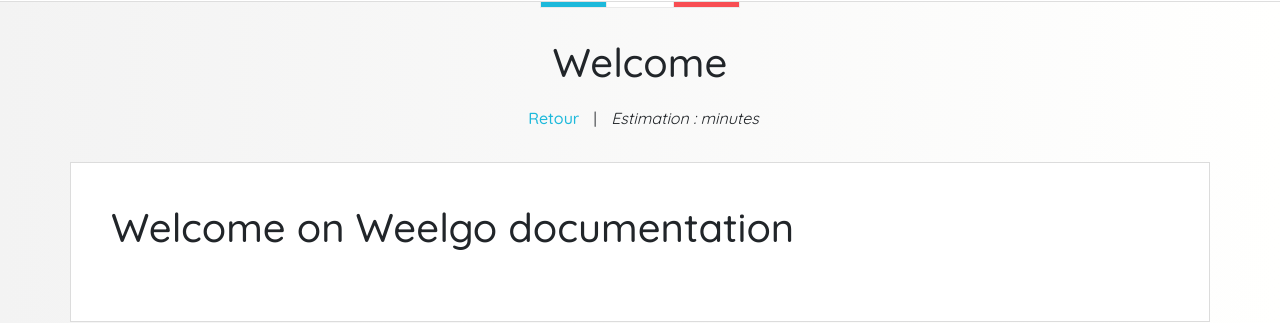
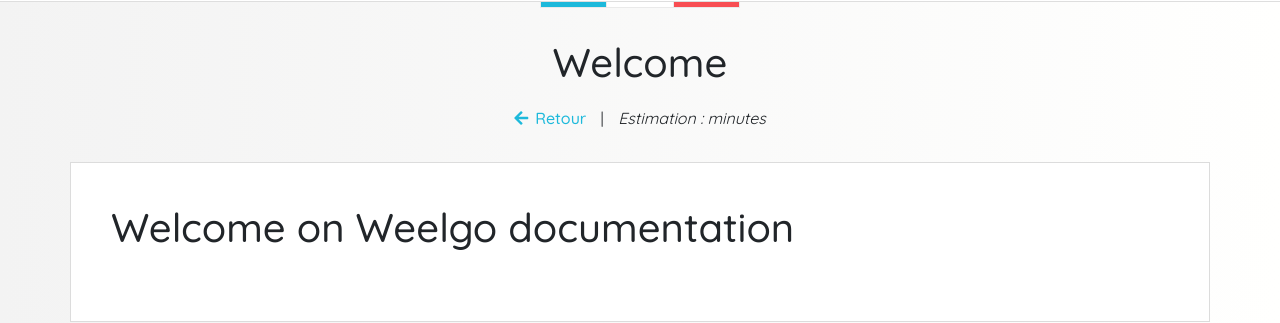
Before and after one commit to Weelgo/weelgo.github.io, a Jekyll site: the page built from index.md, in a window 1280 px wide. Shown: the part 139-462 px from the top of the page. Built offline with Jekyll 4.4.1, drawn with Linux system fonts in a browser that asks for light colours.

Commit message:
Amélioration

```diff
--- a/_layouts/docs_fr.html
+++ b/_layouts/docs_fr.html
@@ -11,7 +11,7 @@
 
 		<div class="container" style="margin-bottom: 32px;">
 		      <h1 id="content" style="text-align: center;">{{ page.title }}</h1>
-		      <div style="margin-top: 20px;text-align: center;"><a href="./" style="margin-right: 10px;"><i class="fas fa-arrow--left" style="margin-right: 7px;"></i>Retour</a> | <span style="margin-left: 10px;font-style: italic;">Estimation : {{ page.readingEstimation }} minutes</span></div>
+		      <div style="margin-top: 20px;text-align: center;"><a href="./" style="margin-right: 10px;"><i class="fas fa-arrow-left" style="margin-right: 7px;"></i>Retour</a> | <span style="margin-left: 10px;font-style: italic;">Estimation : {{ page.readingEstimation }} minutes</span></div>
 	    </div>
 
 	<div class="container" style="background-color: white;border: 1px solid #dcdcdc;padding: 40px;">
```
